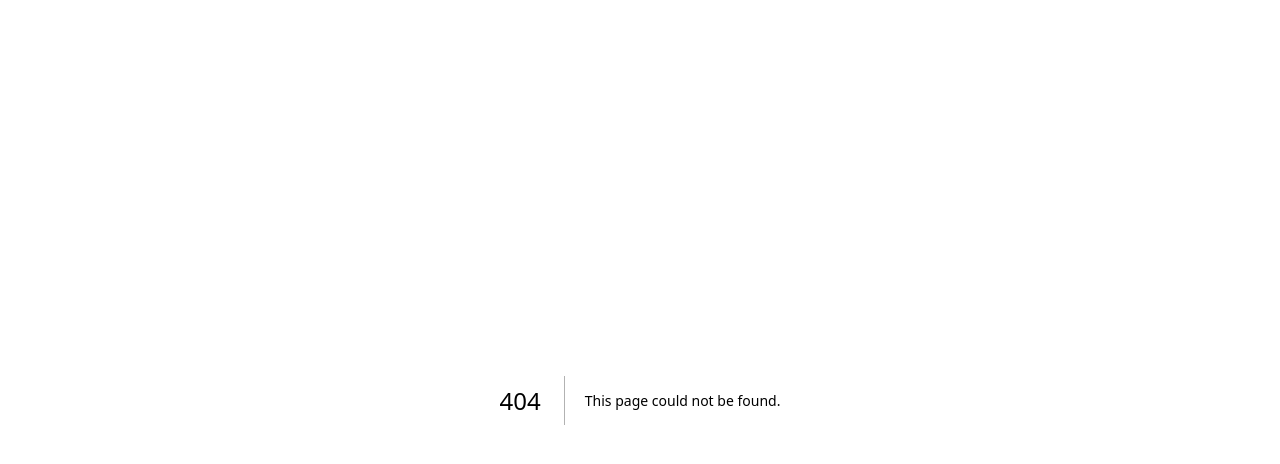
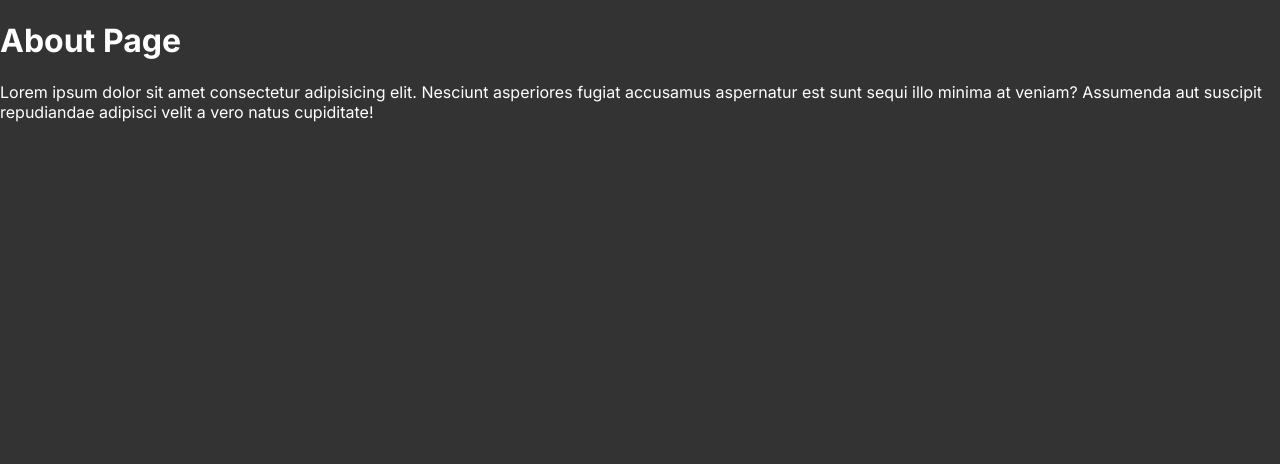
Before and after one commit to sarojghalan/Huddle, a Next.js app: page /about in a window 1280 px wide. Before the commit this address had no page. Shown: the top 464 px of the page. Built offline with nearby package versions, Linux system fonts and the light colour scheme.

Commit message:
Learning App Routing
where in next, routing process has been so easy by making folder you can access routes

```diff
--- /dev/null
+++ b/app/about/page.tsx
@@ -0,0 +1,15 @@
+const About = () => {
+  return (
+    <>
+      <h1>About Page</h1>
+      <p>
+        Lorem ipsum dolor sit amet consectetur adipisicing elit. Nesciunt
+        asperiores fugiat accusamus aspernatur est sunt sequi illo minima at
+        veniam? Assumenda aut suscipit repudiandae adipisci velit a vero natus
+        cupiditate!
+      </p>
+    </>
+  );
+};
+
+export default About;
```
